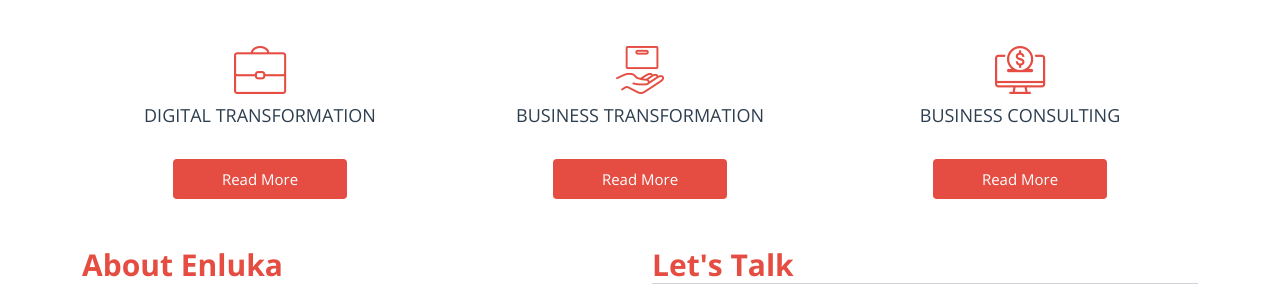
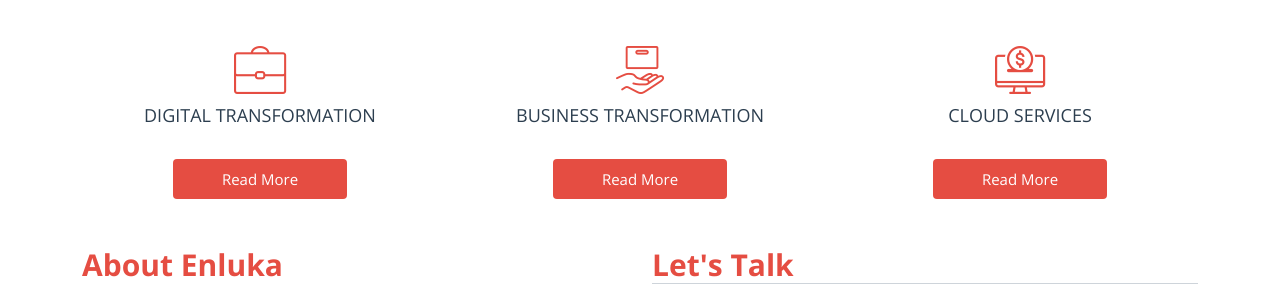
Before and after one commit to tiwiex/enluka_website, a PHP site: page / in a window 1280 px wide. Shown: the part 950-1234 px from the top of the page. Run offline with PHP 8.4, Linux system fonts and the light colour scheme; some libraries are stand-ins or nearby versions; some web fonts are replaced.

Commit message:
updated indenting in contact form and added cloud services

```diff
--- a/index.php
+++ b/index.php
@@ -96,7 +96,7 @@
                     </div>
                     <div class="col-12 col-sm-6 col-lg-4 text-center mb-4 mb-lg-0">
                         <span class="fables-iconbussiness3 fables-second-text-color fa-3x"></span>
-                        <h2 class="fables-main-text-color font-18 my-2">BUSINESS CONSULTING</h2>
+                        <h2 class="fables-main-text-color font-18 my-2">CLOUD SERVICES</h2>
                         <p class="fables-forth-text-color font-15">
                         <a href="digital_transformation" class="btn fables-second-background-color white-color white-color-hover fables-main-hover-background-color font-15 mt-4 px-5 py-2
                             ">Read More</a>
```
Also changed, not shown: includes/contact_form.php (indentation only).
